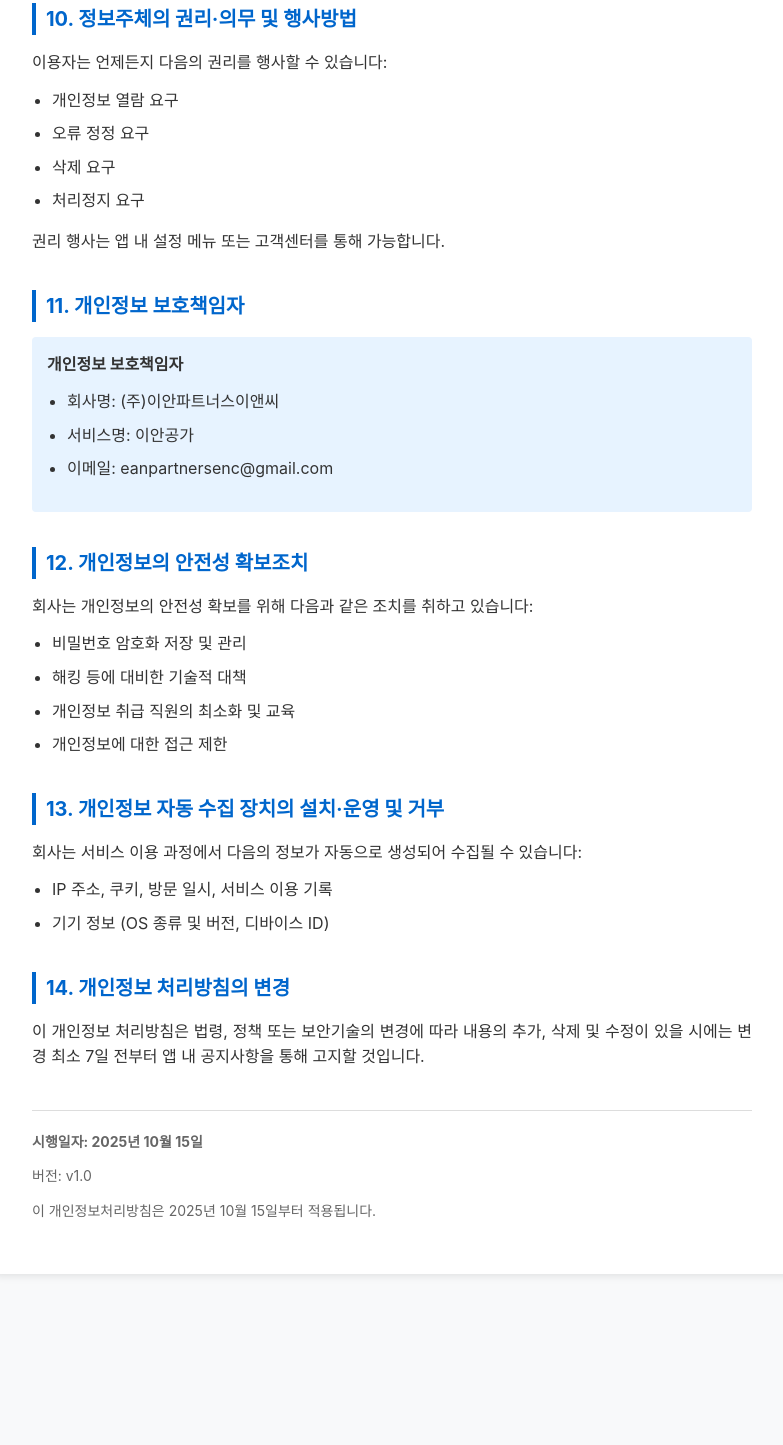
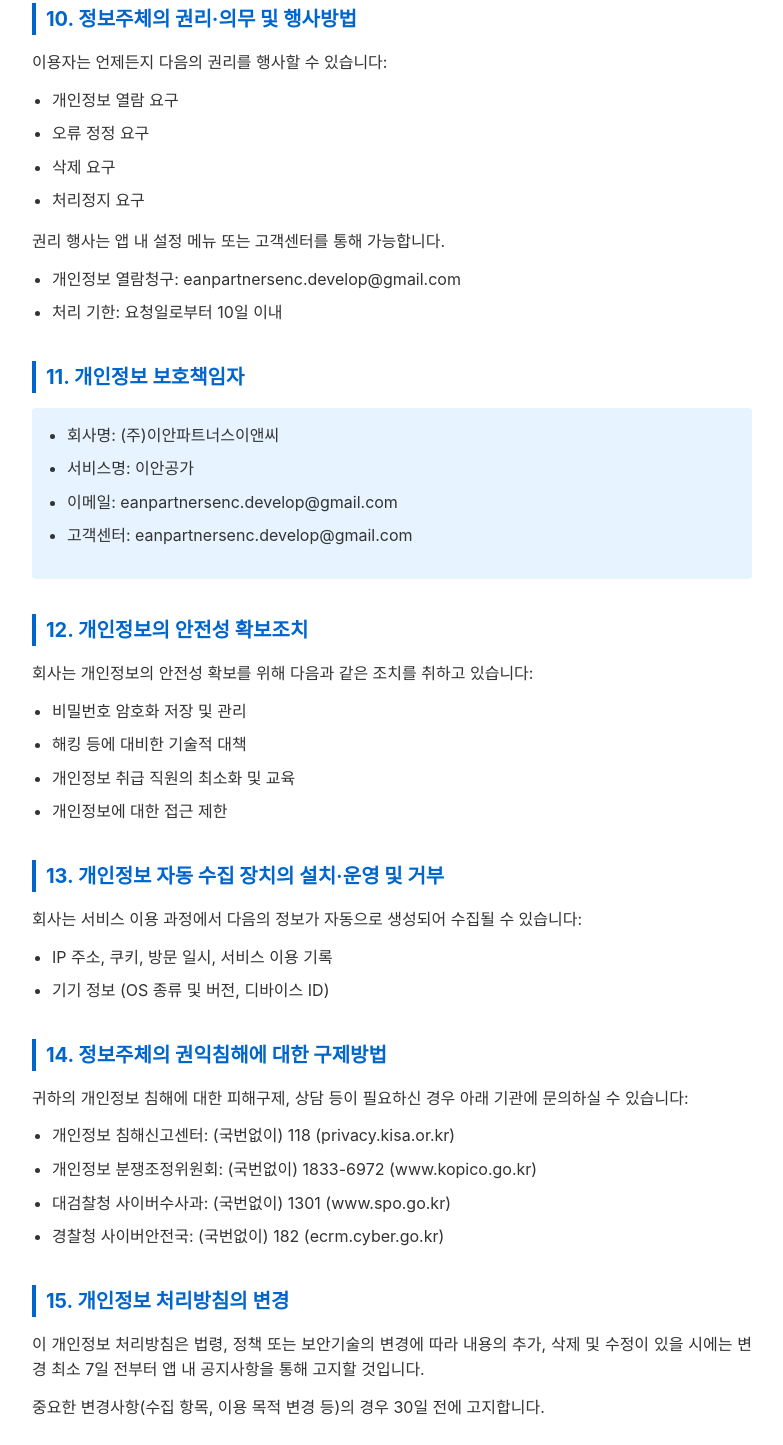
Before and after one commit to ittnw39/demolition-privacy-policy, a plain HTML site: page index.html in a window 1280 px wide. Shown: the part 2535-3980 px from the top of the page, without its empty margins (248-1031 px from the left). Before the commit the page ends 3829 px from the top, so only its background shows below. Drawn offline with Linux system fonts and the light colour scheme.

Commit message:
251020: 데이터베이스 내용과 동기화

```diff
--- a/index.html
+++ b/index.html
@@ -290,16 +290,20 @@
                 <li>처리정지 요구</li>
             </ul>
             <p>권리 행사는 앱 내 설정 메뉴 또는 고객센터를 통해 가능합니다.</p>
+            <ul>
+                <li>개인정보 열람청구: eanpartnersenc.develop@gmail.com</li>
+                <li>처리 기한: 요청일로부터 10일 이내</li>
+            </ul>
         </div>
 
         <div class="section">
             <h2>11. 개인정보 보호책임자</h2>
             <div class="info-box">
-                <p><strong>개인정보 보호책임자</strong></p>
                 <ul>
                     <li>회사명: (주)이안파트너스이앤씨</li>
                     <li>서비스명: 이안공가</li>
-                    <li>이메일: eanpartnersenc@gmail.com</li>
+                    <li>이메일: eanpartnersenc.develop@gmail.com</li>
+                    <li>고객센터: eanpartnersenc.develop@gmail.com</li>
                 </ul>
             </div>
         </div>
@@ -325,8 +329,20 @@
         </div>
 
         <div class="section">
-            <h2>14. 개인정보 처리방침의 변경</h2>
+            <h2>14. 정보주체의 권익침해에 대한 구제방법</h2>
+            <p>귀하의 개인정보 침해에 대한 피해구제, 상담 등이 필요하신 경우 아래 기관에 문의하실 수 있습니다:</p>
+            <ul>
+                <li>개인정보 침해신고센터: (국번없이) 118 (privacy.kisa.or.kr)</li>
+                <li>개인정보 분쟁조정위원회: (국번없이) 1833-6972 (www.kopico.go.kr)</li>
+                <li>대검찰청 사이버수사과: (국번없이) 1301 (www.spo.go.kr)</li>
+                <li>경찰청 사이버안전국: (국번없이) 182 (ecrm.cyber.go.kr)</li>
+            </ul>
+        </div>
+
+        <div class="section">
+            <h2>15. 개인정보 처리방침의 변경</h2>
             <p>이 개인정보 처리방침은 법령, 정책 또는 보안기술의 변경에 따라 내용의 추가, 삭제 및 수정이 있을 시에는 변경 최소 7일 전부터 앱 내 공지사항을 통해 고지할 것입니다.</p>
+            <p>중요한 변경사항(수집 항목, 이용 목적 변경 등)의 경우 30일 전에 고지합니다.</p>
         </div>
 
         <div class="footer">
```
